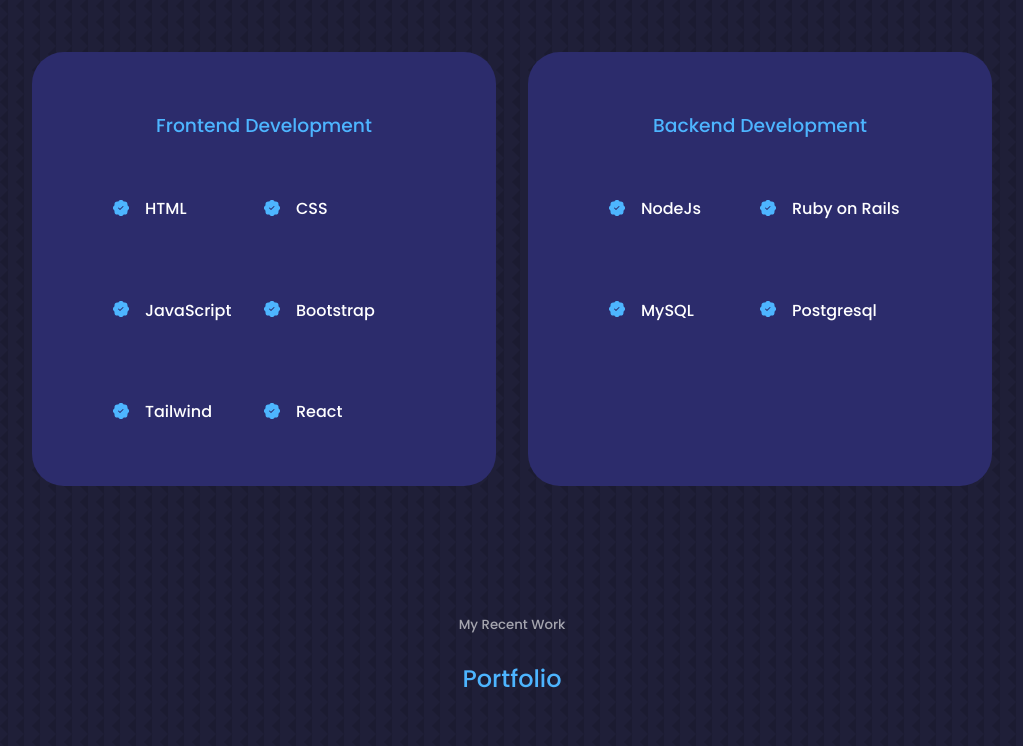
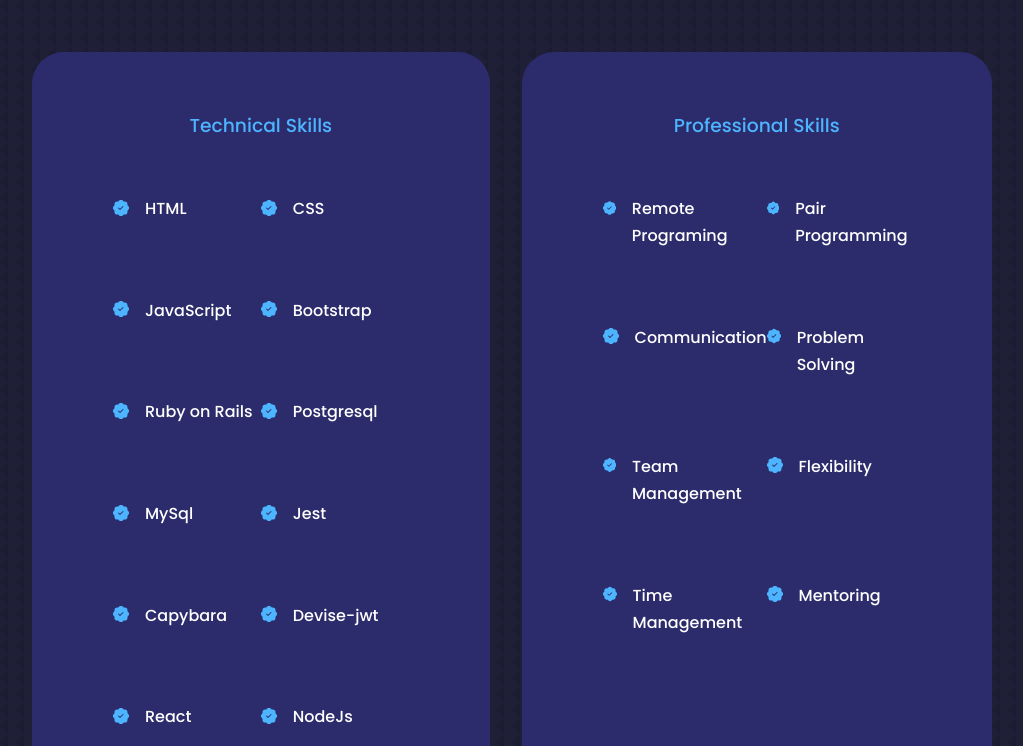
Before and after one commit to algerina/portfolio-react-website, a React (Create React App) app: page / in a window 1280 px wide. Shown: the part 1650-2396 px from the top of the page, without its empty margins (128-1151 px from the left). Built offline with nearby package versions, Linux system fonts and the light colour scheme.

Commit message:
Update experience section

```diff
--- a/src/components/experience/Experience.jsx
+++ b/src/components/experience/Experience.jsx
@@ -9,7 +9,7 @@ const Experience = () => {
       <h2>My Experience</h2>
       <div className="container experience__container">
         <div className="experience__frontend">
-          <h3>Frontend Development</h3>
+          <h3>Technical Skills</h3>
           <div className="experience__content">
             <article className="experience__details">
               <BsPatchCheckFill className="experience__details-icon"/>
@@ -37,48 +37,108 @@ const Experience = () => {
             </article>
             <article className="experience__details">
               <BsPatchCheckFill className="experience__details-icon"/>
-
               <div>
-                <h4>Tailwind</h4>
+                <h4>Ruby on Rails</h4>
               </div>
             </article>
+            <article className="experience__details">
+            <BsPatchCheckFill className="experience__details-icon"/>
+              <div>
+                <h4>Postgresql</h4>
+              </div>
+            </article>
+            <article className="experience__details">
+            <BsPatchCheckFill className="experience__details-icon"/>
+              <div>
+                <h4>MySql</h4>
+              </div>
+            </article>
+            <article className="experience__details">
+            <BsPatchCheckFill className="experience__details-icon"/>
+              <div>
+                <h4>Jest</h4>
+              </div>
+            </article>
+            <article className="experience__details">
+            <BsPatchCheckFill className="experience__details-icon"/>
+              <div>
+                <h4>Capybara</h4>
+              </div>
+            </article>
+            <article className="experience__details">
+            <BsPatchCheckFill className="experience__details-icon"/>
+            <div>
+              <h4>Devise-jwt</h4>
+            </div>
+          </article>
             <article className="experience__details">
               <BsPatchCheckFill className="experience__details-icon"/>
               <div>
                 <h4>React</h4>
               </div>
             </article>
+            <article className="experience__details">
+            <BsPatchCheckFill className="experience__details-icon"/>
+              <div>
+                <h4>NodeJs</h4>
+              </div>
+            </article>
           </div>
         </div>
         {/* End of Frontend */}
         <div className="experience__backend">
-          <h3>Backend Development</h3>
+          <h3>Professional Skills</h3>
           <div className="experience__content">
             <article className="experience__details">
               <BsPatchCheckFill className="experience__details-icon"/>
 
               <div>
-                <h4>NodeJs</h4>
+                <h4>Remote Programing</h4>
               </div>
             </article>
             <article className="experience__details">
               <BsPatchCheckFill className="experience__details-icon"/>
 
               <div>
-                <h4>Ruby on Rails</h4>
+                <h4>Pair Programming</h4>
               </div>
             </article>
             <article className="experience__details">
               <BsPatchCheckFill className="experience__details-icon"/>
               <div>
-                <h4>MySQL</h4>
+                <h4>Communication</h4>
               </div>
             </article>
             <article className="experience__details">
               <BsPatchCheckFill className="experience__details-icon"/>
 
               <div>
-                <h4>Postgresql</h4>
+                <h4>Problem Solving</h4>
+              </div>
+            </article>
+            <article className="experience__details">
+              <BsPatchCheckFill className="experience__details-icon"/>
+
+              <div>
+                <h4>Team Management</h4>
+              </div>
+            </article>
+            <article className="experience__details">
+              <BsPatchCheckFill className="experience__details-icon"/>
+              <div>
+                <h4>Flexibility</h4>
+              </div>
+            </article>
+            <article className="experience__details">
+              <BsPatchCheckFill className="experience__details-icon"/>
+              <div>
+                <h4>Time Management</h4>
+              </div>
+            </article>
+            <article className="experience__details">
+              <BsPatchCheckFill className="experience__details-icon"/>
+              <div>
+                <h4>Mentoring</h4>
               </div>
             </article>
           </div>
```
